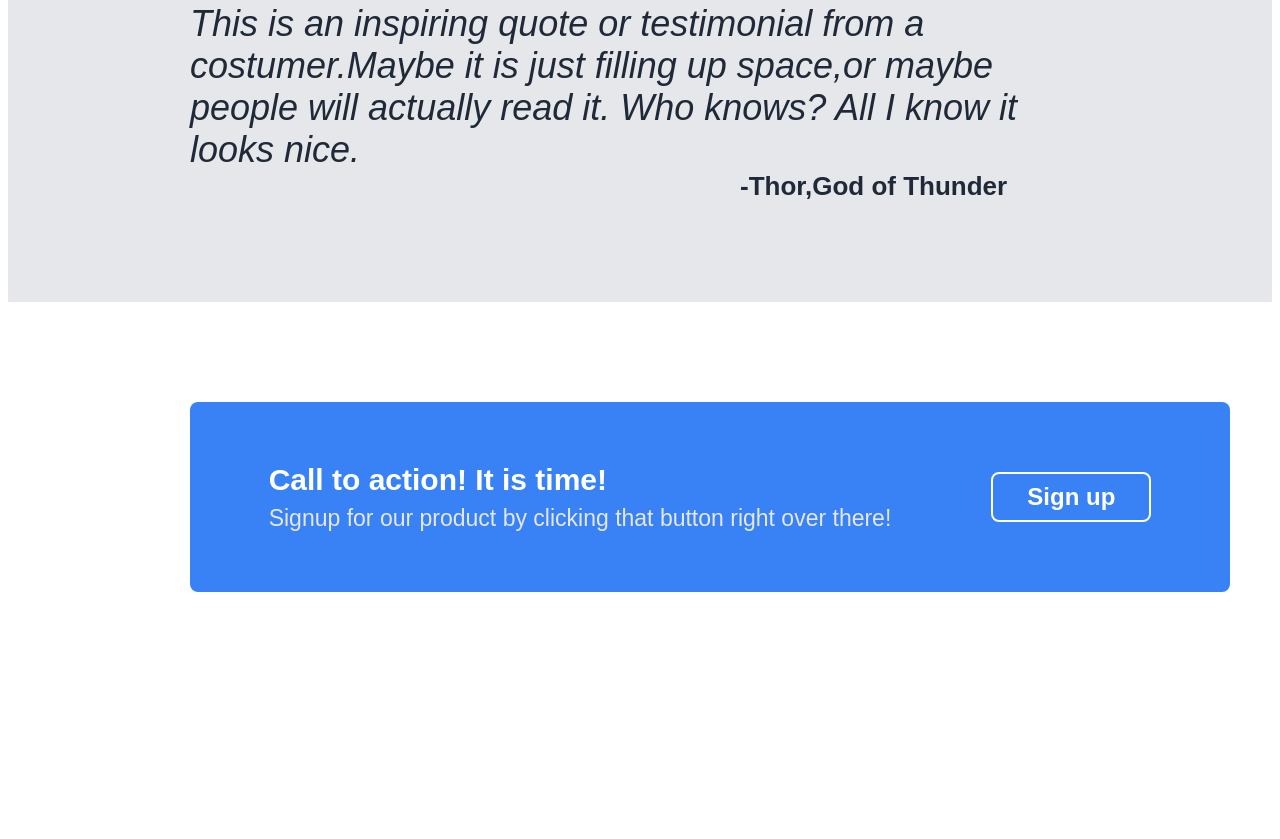
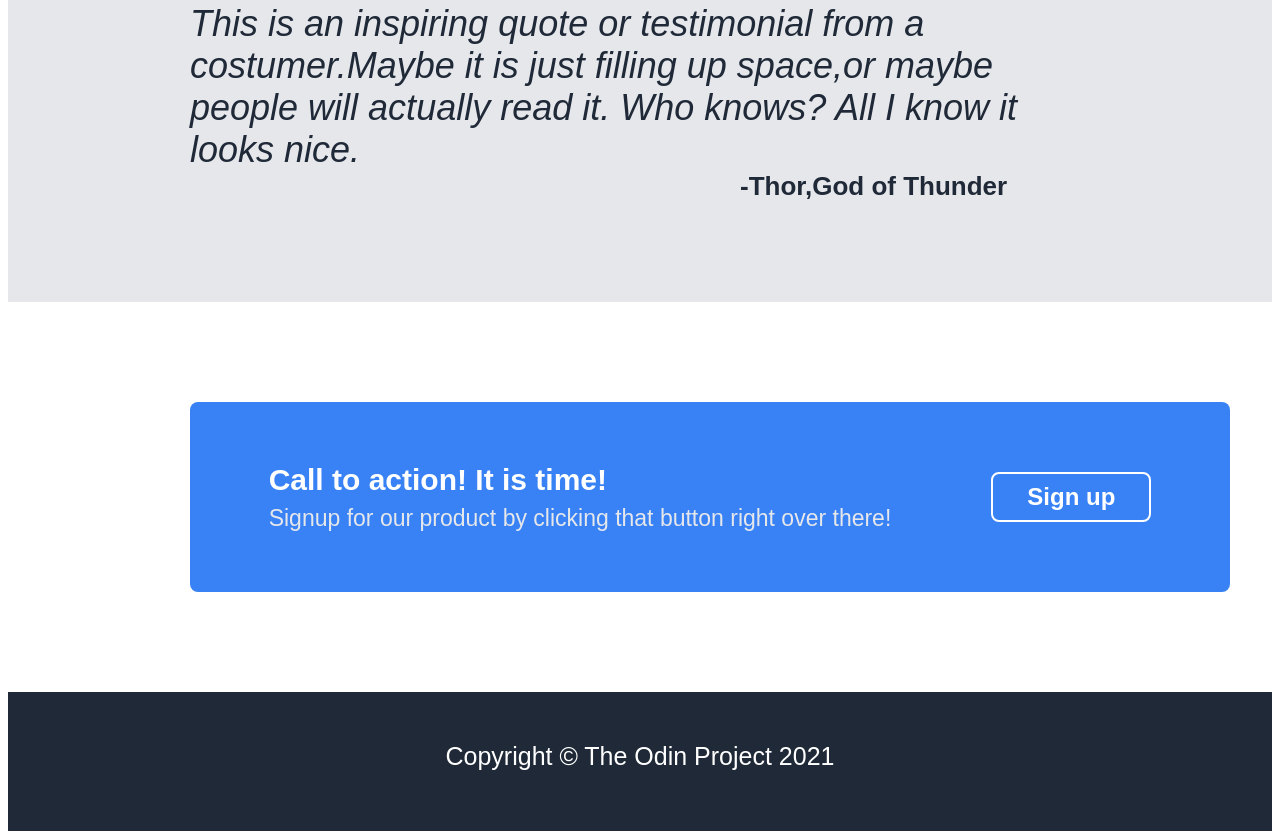
Before and after one commit to riddhika05/Landing--Page-TOP-, a plain HTML site: page index.html in a window 1280 px wide. Shown: the part 1026-1865 px from the top of the page. Before the commit the page ends 1726 px from the top, so only its background shows below. Drawn offline with Linux system fonts and the light colour scheme.

Commit message:
Added the copyright section

```diff
--- a/index.html
+++ b/index.html
@@ -94,6 +94,11 @@
         </div>
     </div>
     <div class="five">
+        <div class="outer">
+         <div class="copy">
+            Copyright © The Odin Project 2021
+         </div>
+        </div>
 
     </div>
 
--- a/style.css
+++ b/style.css
@@ -5,7 +5,7 @@ body{
 
 
 }
-.one{
+.one,.five{
  background-color: #1F2937;
  padding-bottom:60px;
 }
@@ -170,3 +170,10 @@ ul{
   border:2px solid white;
 
 }
+.copy
+{
+    font-size: 25px;
+    color: white;
+    margin-top:50px;
+    text-align: center;
+}
```
